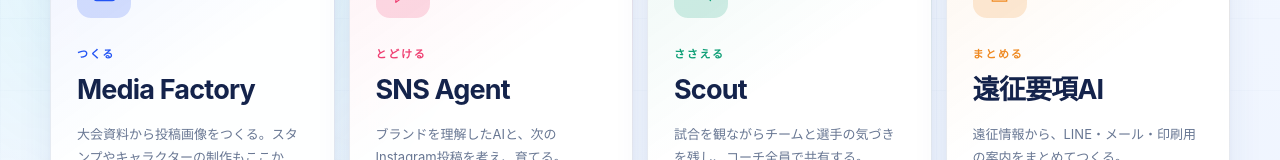
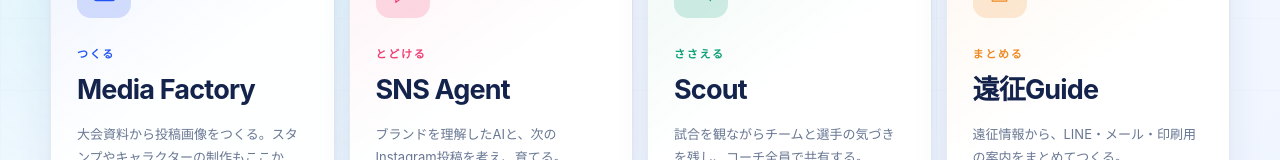
Before and after one commit to yhkurata/tokyowaves-media-factory, a React (Vite) app: page / in a window 1280 px wide. Shown: the part 630-790 px from the top of the page. Built offline with nearby package versions, Linux system fonts and the light colour scheme; a web font is replaced by a local one.

Commit message:
Rename expedition tool to Ensei Guide

```diff
--- a/src/App.tsx
+++ b/src/App.tsx
@@ -55,7 +55,7 @@ const MODE_TABS: { id: AppMode; label: string }[] = [
   { id: "tournament", label: "大会画像作成" },
   { id: "sticker", label: "スタンプ制作" },
   { id: "character-settings", label: "キャラクター設定" },
-  { id: "expedition-guide", label: "遠征要項AI" },
+  { id: "expedition-guide", label: "遠征Guide" },
   { id: "instagram-ai", label: "Instagram AI" },
   { id: "scout", label: "対戦相手メモ" },
 ];
@@ -337,7 +337,7 @@ function App() {
                 : mode === "scout"
                   ? "Scout"
                   : mode === "expedition-guide"
-                    ? "遠征要項AI"
+                    ? "遠征Guide"
                     : "Media Factory"}
             </span>
           </span>
--- a/src/components/home/TokyoWavesHome.tsx
+++ b/src/components/home/TokyoWavesHome.tsx
@@ -49,7 +49,7 @@ const SERVICES: {
   {
     id: "expedition-guide",
     number: "04",
-    name: "遠征要項AI",
+    name: "遠征Guide",
     eyebrow: "まとめる",
     description: "遠征情報から、LINE・メール・印刷用の案内をまとめてつくる。",
     action: "遠征要項をつくる",
```
